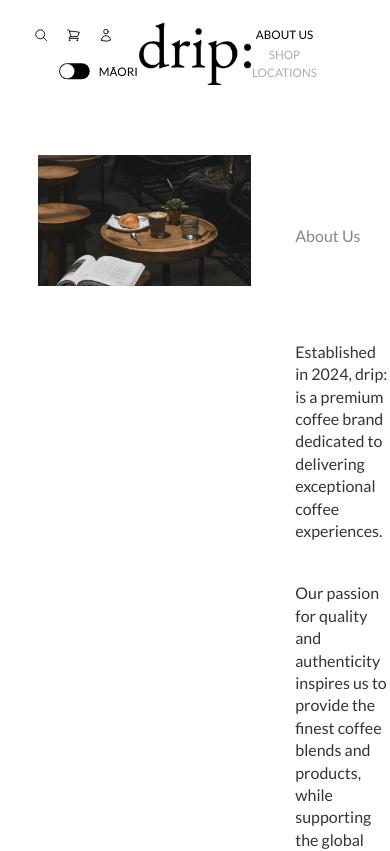
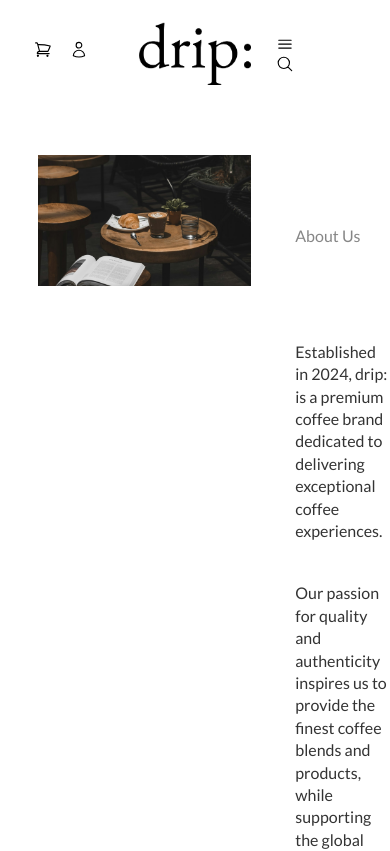
Before and after one commit to james-kwon97/drip, a React (Vite) app: page /about in a window 390 px wide. Shown: the top 851 px of the page. Built offline with nearby package versions, Linux system fonts and the light colour scheme.

Commit message:
Updated tsx for mobile view

```diff
--- a/src/components/Navbar/Navbar.css
+++ b/src/components/Navbar/Navbar.css
@@ -135,8 +135,8 @@
     transform: scale(0.9);
   }
   .icon {
-    width: 20px;
-    height: 20px;
+    width: 22px;
+    height: 22px;
   }
 }
 
@@ -170,8 +170,8 @@
     margin-top: 5px;
   }
   .icon {
-    width: 16px;
-    height: 16px;
+    width: 20px;
+    height: 20px;
   }
 }
 
--- a/src/components/Navbar/Navbar.tsx
+++ b/src/components/Navbar/Navbar.tsx
@@ -4,6 +4,7 @@ import {
   MagnifyingGlassIcon,
   ShoppingCartIcon,
   UserIcon,
+  Bars3Icon,
 } from '@heroicons/react/24/outline'
 import './Navbar.css'
 import logoImage from '../../assets/drip_logo.png'
@@ -17,6 +18,7 @@ interface NavbarProps {
 
 function Navbar({ isEnglish, onLanguageSwitch }: NavbarProps) {
   const [color, setColor] = useState(false)
+  const [isMobile, setIsMobile] = useState(window.innerWidth <= 480)
   const location = useLocation()
 
   useEffect(() => {
@@ -29,7 +31,12 @@ function Navbar({ isEnglish, onLanguageSwitch }: NavbarProps) {
       }
     }
 
+    const handleResize = () => {
+      setIsMobile(window.innerWidth <= 480)
+    }
+
     window.addEventListener('scroll', handleScroll)
+    window.addEventListener('resize', handleResize)
 
     if (location.pathname !== '/') {
       setColor(true)
@@ -39,6 +46,7 @@ function Navbar({ isEnglish, onLanguageSwitch }: NavbarProps) {
 
     return () => {
       window.removeEventListener('scroll', handleScroll)
+      window.removeEventListener('resize', handleResize)
     }
   }, [location])
 
@@ -68,8 +76,23 @@ function Navbar({ isEnglish, onLanguageSwitch }: NavbarProps) {
   }
 
   return (
-    <nav className={`navbar ${color ? 'navbar-bg' : ''}`}>
+    <nav
+      className={`navbar ${color ? 'navbar-bg' : ''} ${
+        isMobile ? 'mobile' : ''
+      }`}
+    >
       <div className="navbar-left">
+        {isMobile ? (
+          <>
+            <a href="#menu" className="navbar-icon">
+              <Bars3Icon className="icon" />
+            </a>
+            <a href="#search" className="navbar-icon">
+              <MagnifyingGlassIcon className="icon" />
+            </a>
+          </>
+        ) : (
+          <>
             <a
               href="/about"
               className="navbar-button"
@@ -91,6 +114,8 @@ function Navbar({ isEnglish, onLanguageSwitch }: NavbarProps) {
             >
               {isEnglish ? 'Wāhi' : 'Locations'}
             </a>
+          </>
+        )}
       </div>
       <div className="navbar-middle">
         <a href="/">
@@ -102,6 +127,17 @@ function Navbar({ isEnglish, onLanguageSwitch }: NavbarProps) {
         </a>
       </div>
       <div className="navbar-right">
+        {isMobile ? (
+          <div className="icons-container">
+            <a href="/cart" className="navbar-icon">
+              <ShoppingCartIcon className="icon" />
+            </a>
+            <a href="#user" className="navbar-icon">
+              <UserIcon className="icon" />
+            </a>
+          </div>
+        ) : (
+          <>
             <div className="icons-container">
               <a href="#search" className="navbar-icon">
                 <MagnifyingGlassIcon className="icon" />
@@ -123,6 +159,8 @@ function Navbar({ isEnglish, onLanguageSwitch }: NavbarProps) {
                 {isEnglish ? 'English' : 'Māori'}
               </span>
             </div>
+          </>
+        )}
       </div>
     </nav>
   )
```
Lines whose indentation alone changed are shown as unchanged.
